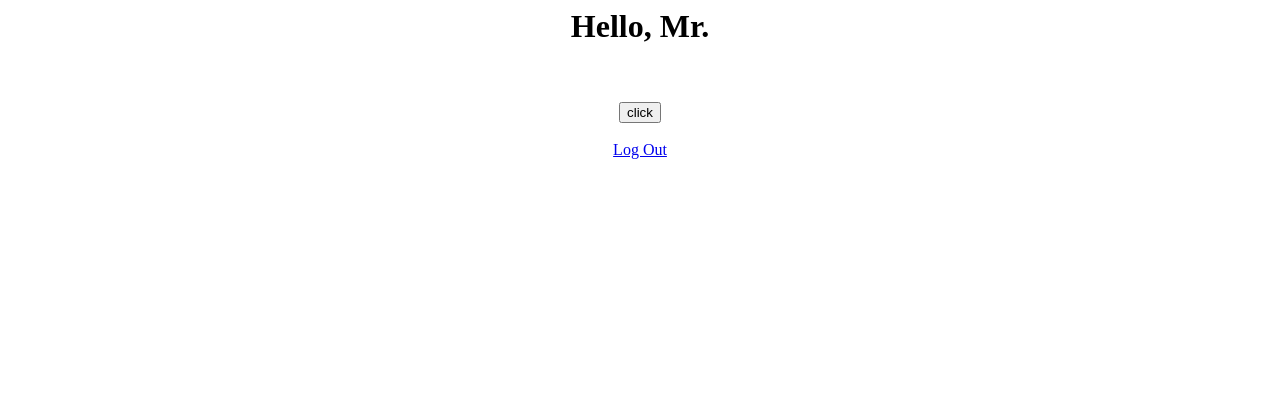
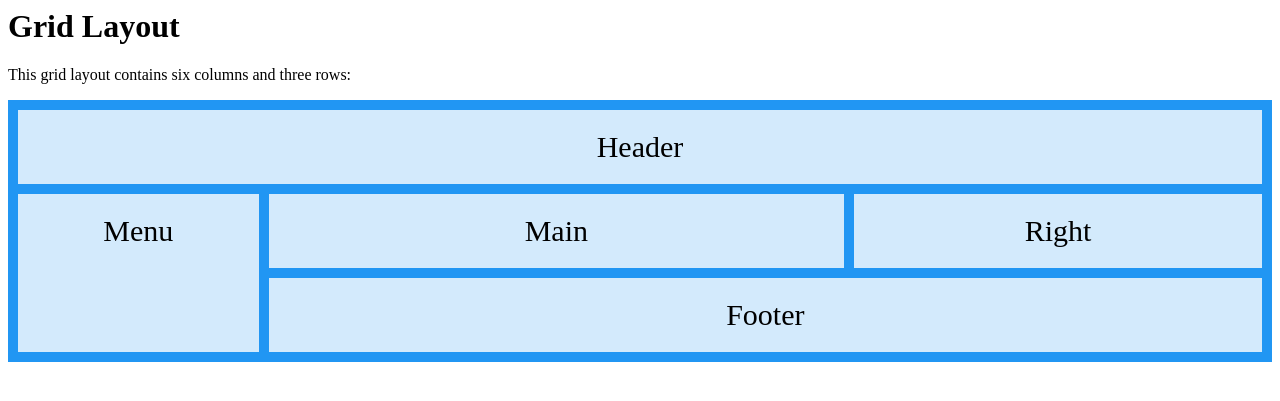
Before and after one commit to jirayuwat12/nginx, a PHP site: page /main.php in a window 1280 px wide. Shown: the top 401 px of the page. Run offline with PHP 8.4, Linux system fonts and the light colour scheme; the visitor is signed in with stand-in values (Sample User, id 1); data that the repository does not hold is empty.

Commit message:
grid all

```diff
--- a/main.php
+++ b/main.php
@@ -3,31 +3,42 @@
 ?>
 <html>
 	<head>
-		<title>MAIN</title>
-		<meta charset="utf-8">
-		<link href="st1.css" rel="stylesheet" >
-		<script>
-			var i=1;
-			function Click(){
-				if(i ==1 ) {
-					document.getElementById('btn1').value = 'clicked';
-					i=0;
-				}else {
-					i=1;
-					document.getElementById('btn1').value = 'click';
-				}
+		<style>
+			.item1 { grid-area: header; }
+			.item2 { grid-area: menu; }
+			.item3 { grid-area: main; }
+			.item4 { grid-area: right; }
+			.item5 { grid-area: footer; }
+			.grid-container {
+	  		display: grid;
+	  		grid-template-areas:
+	    	'header header header header header header'
+		    'menu main main main right right'
+		    'menu footer footer footer footer footer';
+			  grid-gap: 10px;
+			  background-color: #2196F3;
+			  padding: 10px;
 			}
-		</script>
+			.grid-container > div {
+			  background-color: rgba(255, 255, 255, 0.8);
+			  text-align: center;
+			  padding: 20px 0;
+			  font-size: 30px;
+			}
+		</style>
 	</head>
 	<body>
-		<div>
-			<h1> <?php echo "Hello, Mr. ".$row_user['username']; ?> </h1>
-			<br></br>
-			<input type="button" id="btn1" value="click" onclick="Click();" />
-			<br></br>
-			<a href="login/logout.php">Log Out</a>
+		<h1>Grid Layout</h1>
+		<p>This grid layout contains six columns and three rows:</p>
+		<div class="grid-container">
+		  <div class="item1">Header</div>
+		  <div class="item2">Menu</div>
+		  <div class="item3">Main</div>
+		  <div class="item4">Right</div>
+		  <div class="item5">Footer</div>
 		</div>
 	</body>
 </html>
 
+
 <?php mysqli_close($dbcon); ?>
--- a/st1.css
+++ b/st1.css
@@ -1,3 +1,7 @@
 div{
   text-align: center;
 }
+body {
+  background-color: #957DAD; /* For browsers that do not support gradients */
+  background-image: linear-gradient(45deg, #957DAD, #D291BC); /* Standard syntax (must be last) */
+}
```
